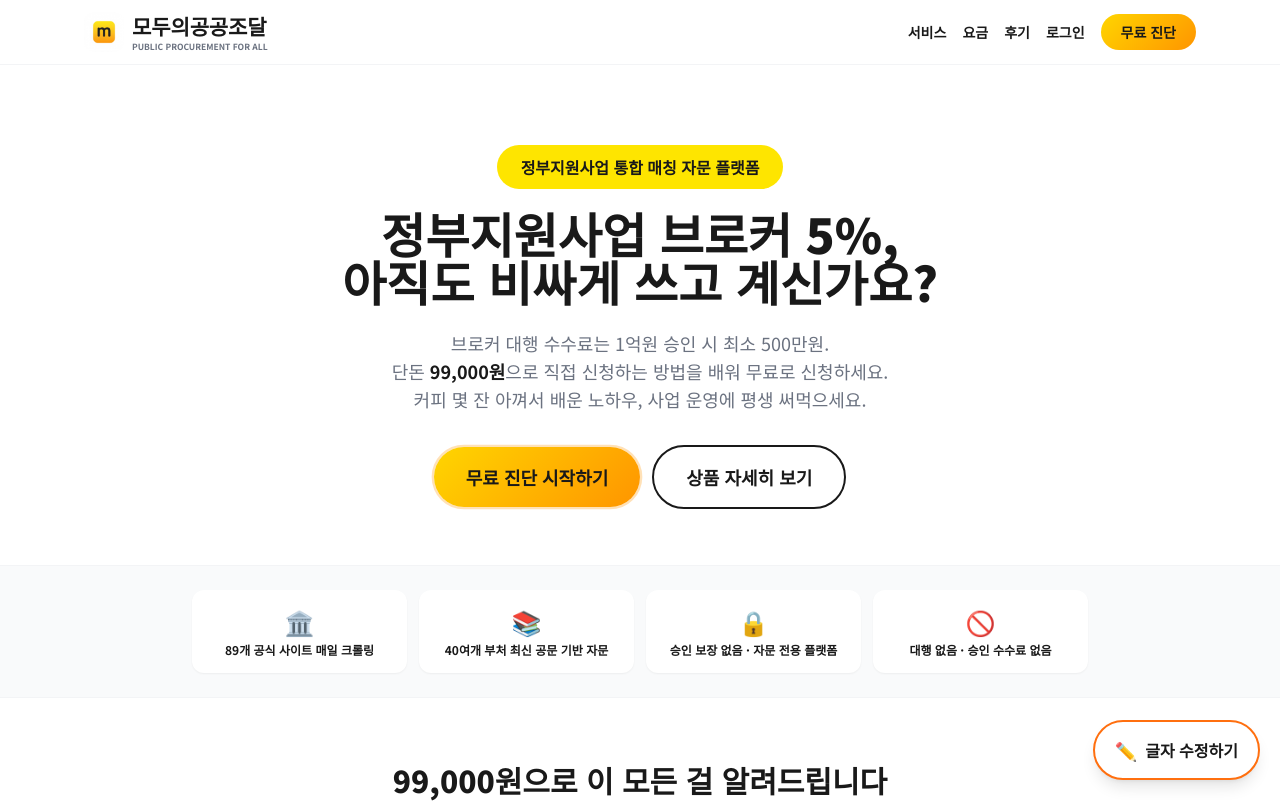
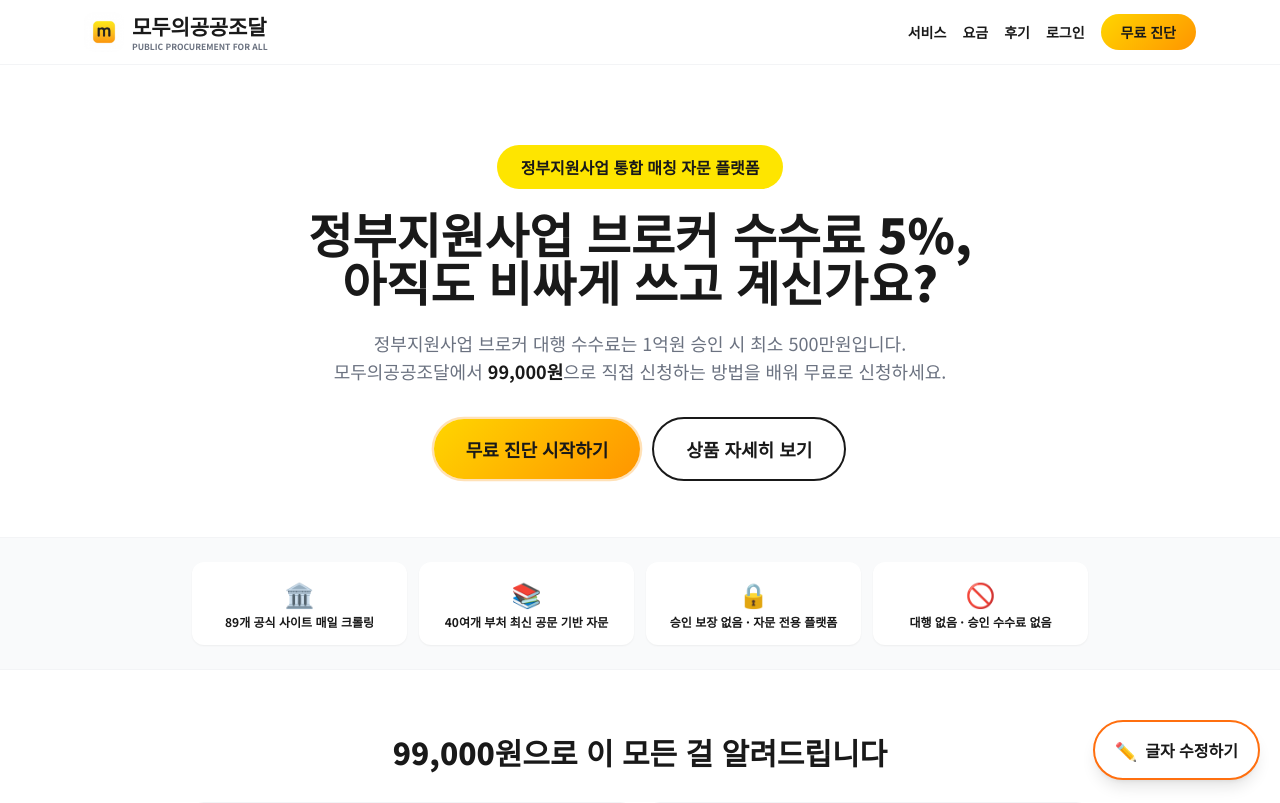
Before and after one commit to ppfa26/PPFA26, a Next.js app: page / in a window 1280 px wide. Shown: the top 803 px of the page. Built offline with nearby package versions, Linux system fonts and the light colour scheme; a web font is replaced by a local one.

Commit message:
첫 화면 문구 스크린샷대로 확정: 정부지원사업 브로커 수수료 5% + 서브 문구 통일

```diff
--- a/src/app/page.tsx
+++ b/src/app/page.tsx
@@ -106,7 +106,7 @@ export default function Home() {
               as="h1"
               className="text-3xl font-black leading-tight text-brand-dark sm:text-5xl"
             >
-              정부지원사업 브로커 5%,<br />
+              정부지원사업 브로커 수수료 5%,<br />
               아직도 비싸게 쓰고 계신가요?
             </Editable>
 
@@ -115,12 +115,11 @@ export default function Home() {
               as="p"
               className="mx-auto mt-6 max-w-2xl text-base leading-relaxed text-brand-gray sm:text-lg"
             >
-              브로커 대행 수수료는 1억원 승인 시 최소 500만원.
+              정부지원사업 브로커 대행 수수료는 1억원 승인 시 최소 500만원입니다.
               <br />
-              단돈 <strong className="text-brand-dark">99,000원</strong>으로
-              직접 신청하는 방법을 배워 무료로 신청하세요.
-              <br />
-              커피 몇 잔 아껴서 배운 노하우, 사업 운영에 평생 써먹으세요.
+              모두의공공조달에서{" "}
+              <strong className="text-brand-dark">99,000원</strong>으로 직접
+              신청하는 방법을 배워 무료로 신청하세요.
             </Editable>
 
             <div className="mt-8 flex flex-col items-center justify-center gap-3 sm:flex-row">
```
